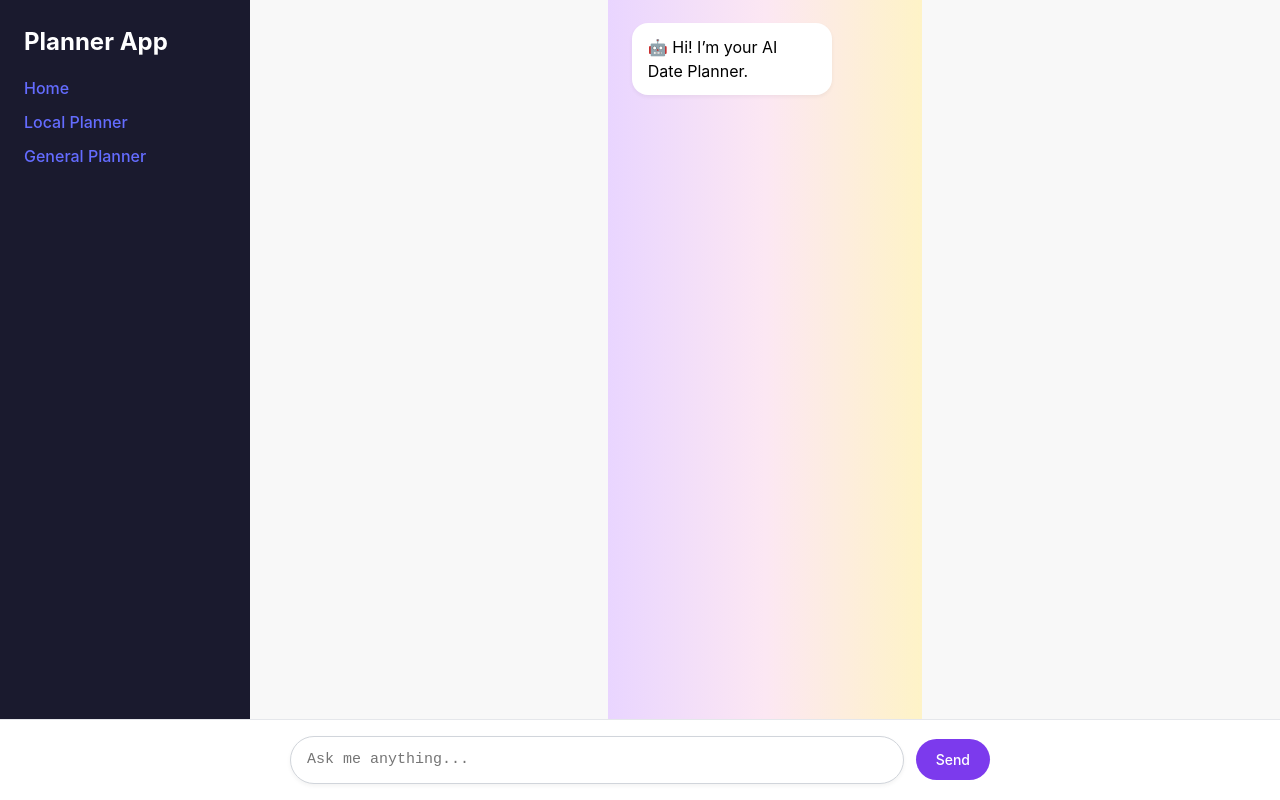
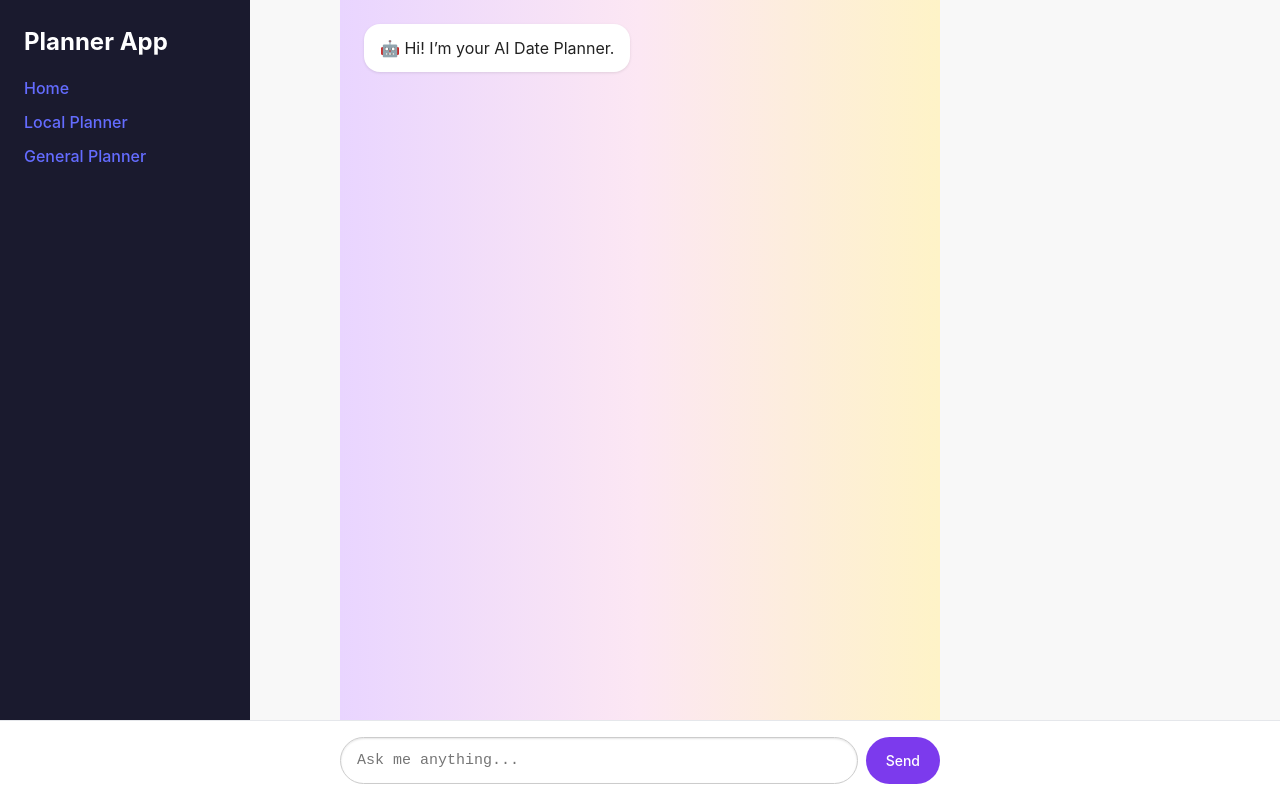
Before and after one commit to TowelGreen/ai_planner, a React (Vite) app: page / in a window 1280 px wide. Built offline with nearby package versions, Linux system fonts and the light colour scheme.

Commit message:
connected and running fixes needed

```diff
--- a/src/pages/home.tsx
+++ b/src/pages/home.tsx
@@ -12,26 +12,33 @@ const Home: React.FC = () => {
   ]);
   const [input, setInput] = useState("");
   const messagesEndRef = useRef<HTMLDivElement>(null);
+  const textAreaRef = useRef<HTMLTextAreaElement>(null);
 
-  // Scroll to bottom when messages update
+  // Auto-scroll when messages update
   useEffect(() => {
     messagesEndRef.current?.scrollIntoView({ behavior: "smooth" });
   }, [messages]);
 
+  // Auto-grow textarea height
+  useEffect(() => {
+    if (textAreaRef.current) {
+      textAreaRef.current.style.height = "auto";
+      textAreaRef.current.style.height = `${textAreaRef.current.scrollHeight}px`;
+    }
+  }, [input]);
+
   const handleSend = async () => {
     if (!input.trim()) return;
 
-    // Clear input right away
+    const userMessage = input.trim();
+    setMessages((prev) => [...prev, { type: "user", text: userMessage }]);
     setInput("");
-
-    // Add user message
-    setMessages((prev) => [...prev, { type: "user", text: input }]);
 
     try {
       const res = await fetch("http://localhost:8000/api/plan-date", {
         method: "POST",
         headers: { "Content-Type": "application/json" },
-        body: JSON.stringify({ message: input }),
+        body: JSON.stringify({ message: userMessage }),
       });
 
       const data = await res.json();
@@ -83,6 +90,7 @@ const Home: React.FC = () => {
       <div className={styles.inputBar}>
         <div className={styles.inputWrapper}>
           <textarea
+            ref={textAreaRef}
             value={input}
             onChange={(e) => setInput(e.target.value)}
             onKeyDown={handleKeyDown}
--- a/src/styles/Home.module.css
+++ b/src/styles/Home.module.css
@@ -1,15 +1,29 @@
-.chatContainer {
-  position: relative;
-  height: 100vh;
+.homeWrapper {
   display: flex;
   flex-direction: column;
+  height: 100vh;
+  padding-left: 300px; /* Reserve space for the sidebar */
+  background: #f9f9f9;
+}
+
+.chatContainer {
+  position: fixed;
+  top: 0;
+  left: 0;
+  right: 0;
+  bottom: 72px; /* space for input bar */
+  margin: 0 auto; /* center horizontally */
+  max-width: 600px; /* set a nice readable width */
+  width: 100%;
+  overflow-y: auto;
+  padding: 24px;
+  display: flex;
+  flex-direction: column;
+  gap: 12px;
   background: linear-gradient(to right, #e9d5ff, #fce7f3, #fef3c7);
 }
 
 .messagesArea {
-  flex: 1;
-  padding: 24px;
-  overflow-y: auto;
   display: flex;
   flex-direction: column;
   gap: 12px;
@@ -17,73 +31,58 @@
 
 .botBubble {
   background: white;
-  color: black;
-  max-width: 75%;
+  color: #222;
+  max-width: 80%;
   padding: 12px 16px;
   border-radius: 16px;
   align-self: flex-start;
-  box-shadow: 0 2px 4px rgba(0, 0, 0, 0.05);
+  box-shadow: 0 1px 3px rgba(0, 0, 0, 0.1);
+  white-space: pre-wrap;
 }
 
 .userBubble {
   background: #e0e7ff;
-  color: black;
-  max-width: 75%;
+  color: #222;
+  max-width: 80%;
   padding: 12px 16px;
   border-radius: 16px;
   align-self: flex-end;
-  box-shadow: 0 2px 4px rgba(0, 0, 0, 0.1);
-}
-
-.typing {
-  font-style: italic;
-  opacity: 0.6;
-  animation: blink 1s steps(1) infinite;
-}
-
-@keyframes blink {
-  0%,
-  100% {
-    opacity: 0.2;
-  }
-  50% {
-    opacity: 1;
-  }
+  box-shadow: 0 1px 3px rgba(0, 0, 0, 0.1);
+  white-space: pre-wrap;
 }
 
 .inputBar {
   position: fixed;
   bottom: 0;
   left: 0;
-  width: 100%;
+  right: 0;
+  display: flex;
+  justify-content: center;
+  padding: 16px;
   background: white;
   border-top: 1px solid #e5e7eb;
   z-index: 10;
-  display: flex;
-  justify-content: center;
-  padding: 16px;
 }
 
 .inputWrapper {
+  max-width: 600px;
+  width: 100%;
   display: flex;
-  align-items: center;
-  max-width: 700px;
-  width: 100%;
-  gap: 12px;
+  gap: 8px;
 }
 
 .inputBox {
   flex: 1;
   padding: 12px 16px;
-  border: 1px solid #d1d5db;
+  border: 1px solid #ccc;
   border-radius: 9999px;
   font-size: 15px;
   outline: none;
   resize: none;
   line-height: 1.5;
-  overflow-y: hidden;
+  overflow-y: auto;
   max-height: 200px;
-  box-shadow: 0 2px 4px rgba(0, 0, 0, 0.05);
+  box-shadow: inset 0 1px 2px rgba(0, 0, 0, 0.1);
 }
 
 .sendButton {
```
Also changed, not shown: 1 other file (tests, documents, lock files or other folders).
